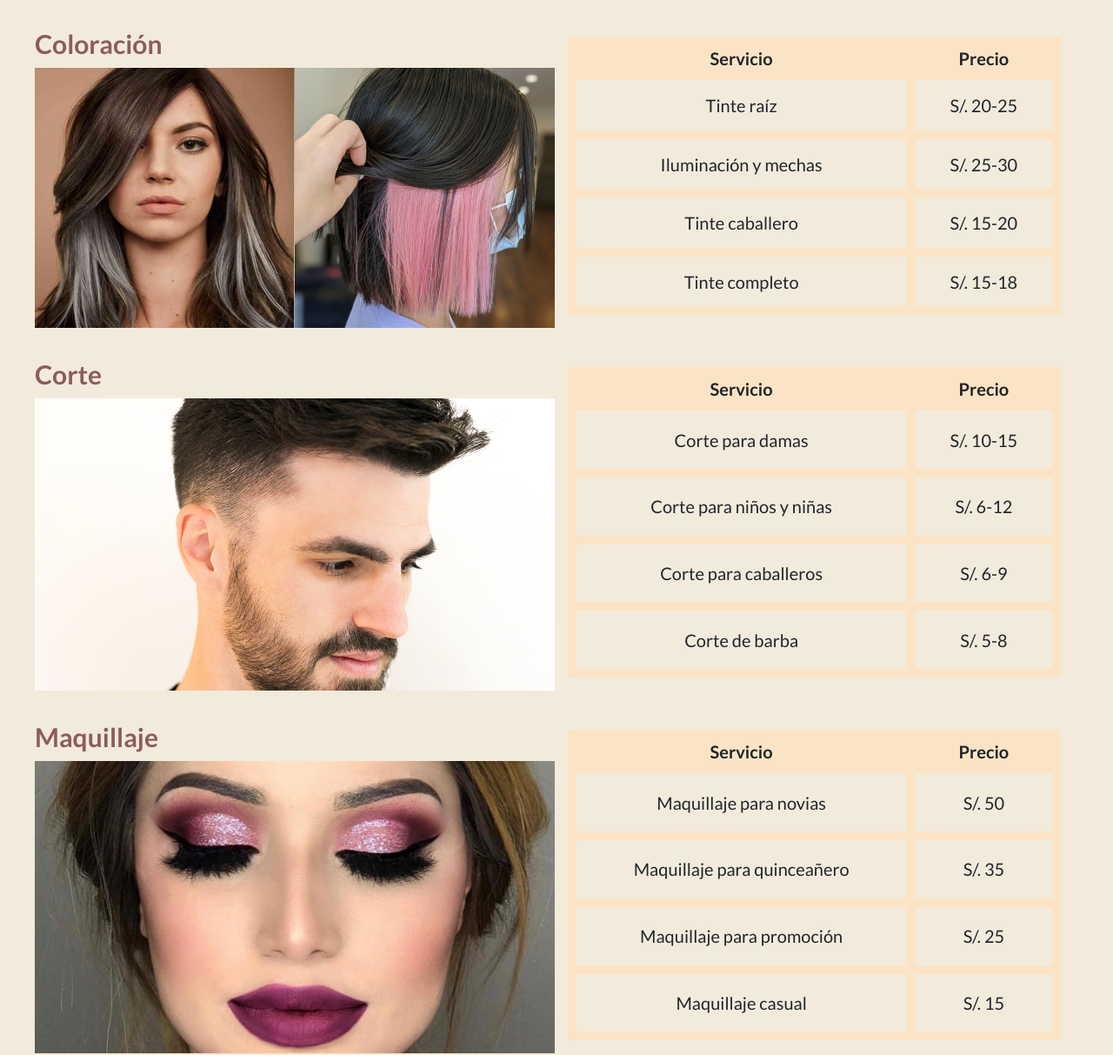
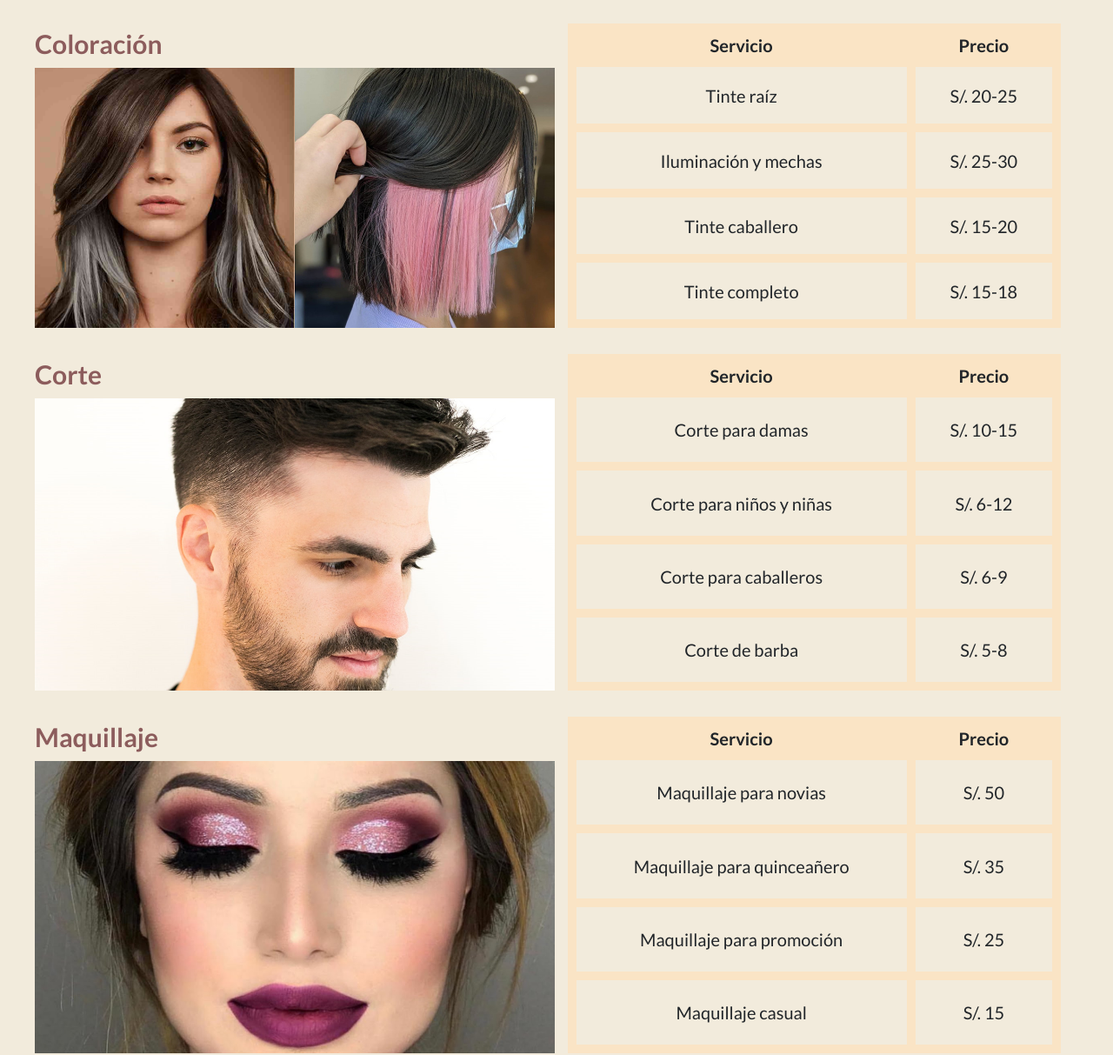
Before and after one commit to marisolkarina/repoCoderTareas, a plain HTML site: page pages/servicios.html in a window 1280 px wide. Shown: the part 144-1357 px from the top of the page at 87% size. Drawn offline with nearby package versions, Linux system fonts and the light colour scheme; a web font is replaced by a local one.

Commit message:
acomodando tablas de Servicios

```diff
--- a/pages/servicios.html
+++ b/pages/servicios.html
@@ -75,7 +75,7 @@
 				<!-- fin de servicio -->
 
 				<!-- inicia tabla -->
-				<div class="tabla col-sm-12 col-lg-6 p-0 p-lg-4">
+				<div class="tabla col-sm-12 col-lg-6 p-0 px-lg-4">
 					<table>
 						<thead>
 							<tr>
@@ -117,7 +117,7 @@
 				<!-- fin de servicio -->
 
 				<!-- inicia tabla -->
-				<div class="tabla col-sm-12 col-lg-6 p-0 p-lg-4">
+				<div class="tabla col-sm-12 col-lg-6 p-0 px-lg-4">
 					<table>
 						<thead>
 							<tr>
@@ -156,7 +156,7 @@
 				</div>
 
 				<!-- inicia tabla -->
-				<div class="tabla col-sm-12 col-lg-6 p-0 p-lg-4">
+				<div class="tabla col-sm-12 col-lg-6 p-0 px-lg-4">
 					<table>
 						<thead>
 							<tr>
```
